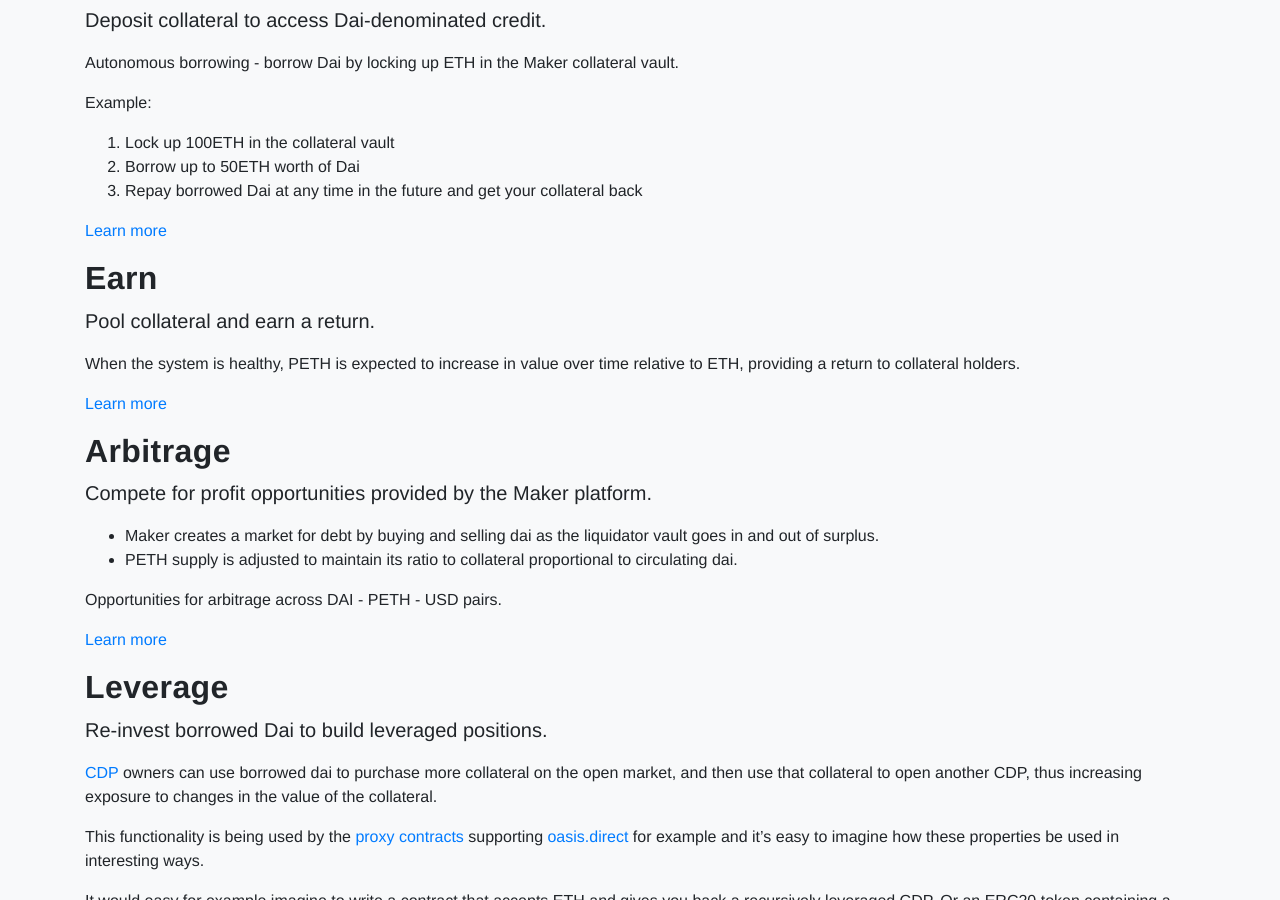
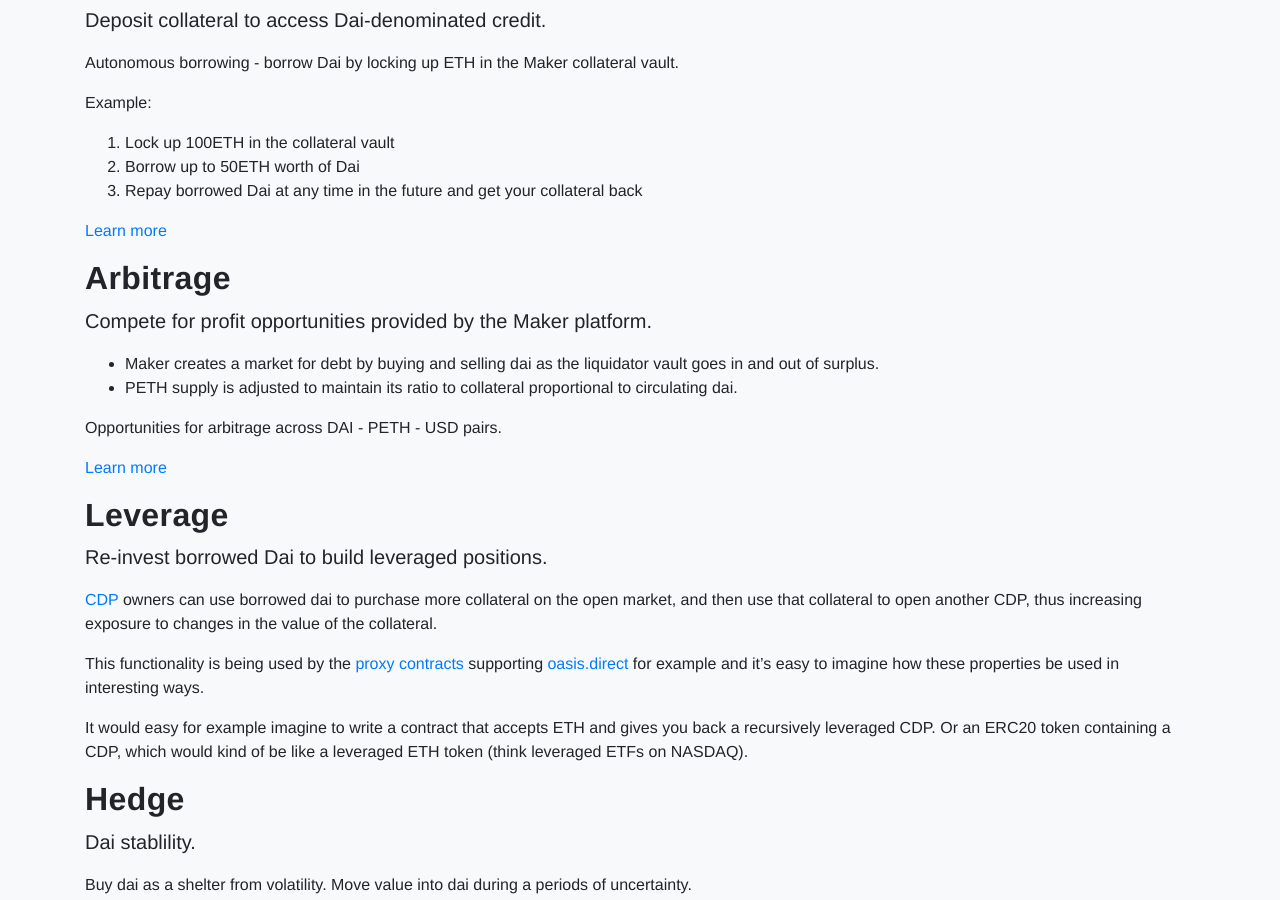
Before and after one commit to makerdao/developer.makerdao.com, a Jekyll site: the page built from index.md, in a window 1280 px wide and 900 px high, scrolled down 538 px. Built offline with Jekyll 4.4.1, drawn with Linux system fonts in a browser that asks for light colours; nearby versions of some CDN libraries.

Commit message:
don't promote skr

```diff
--- a/index.md
+++ b/index.md
@@ -23,14 +23,6 @@ Example:
 3. Repay borrowed Dai at any time in the future and get your collateral back
 
 [Learn more]({{ "dai/1/" | relative_url }})
-
-## Earn
-<p class="lead">Pool collateral and earn a return.</p>
-
-When the system is healthy, PETH is expected to increase in value over time
-relative to ETH, providing a return to collateral holders.
-
-[Learn more]({{ "dai/1/api/pool" | relative_url }})
 
 ## Arbitrage
 <p class="lead">Compete for profit opportunities provided by the Maker platform.</p>
```
Also changed, not shown: dai/1/api/pool.md (+1 -2 lines).
